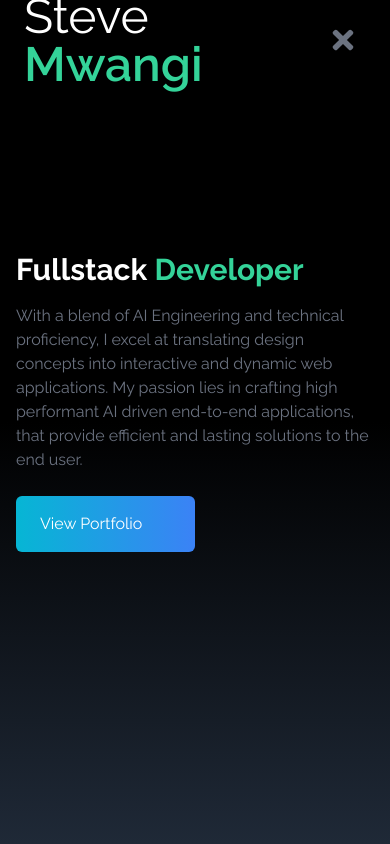
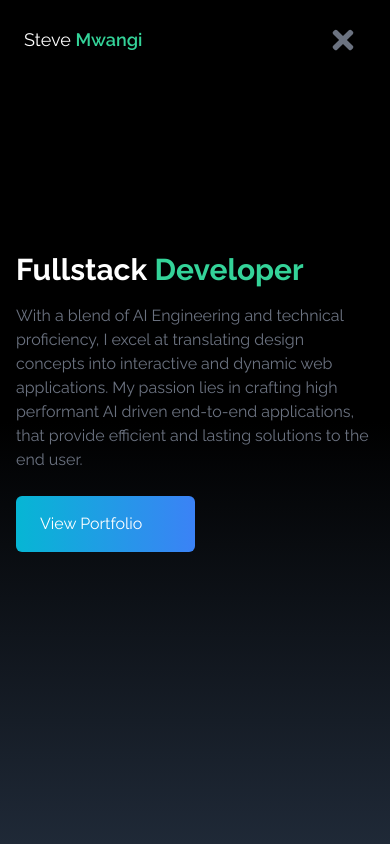
Before and after one commit to SteveMuiyuro/Portfolio_Site, a React (Vite) app: page / in a window 390 px wide. Shown: the top 844 px of the page. Built offline with nearby package versions, Linux system fonts and the light colour scheme; some icons are missing; a web font is replaced by a local one.

Commit message:
change navigation font for small screens

```diff
--- a/src/components/NavBar.jsx
+++ b/src/components/NavBar.jsx
@@ -29,7 +29,7 @@ const NavBar = () => {
   return (
     <div className="flex justify-between items-center w-full h-20 text-white fixed bg-black px-4">
       <div>
-        <h1 className="text-5xl font-inter ml-2">Steve <span className="text-emerald-400 font-semibold">Mwangi</span></h1>
+        <h1 className=" text-lg md:text-5xl font-inter ml-2">Steve <span className="text-emerald-400 font-semibold">Mwangi</span></h1>
       </div>
       <ul className="hidden md:flex">
         {links.map(({ link, id }) => (
```
